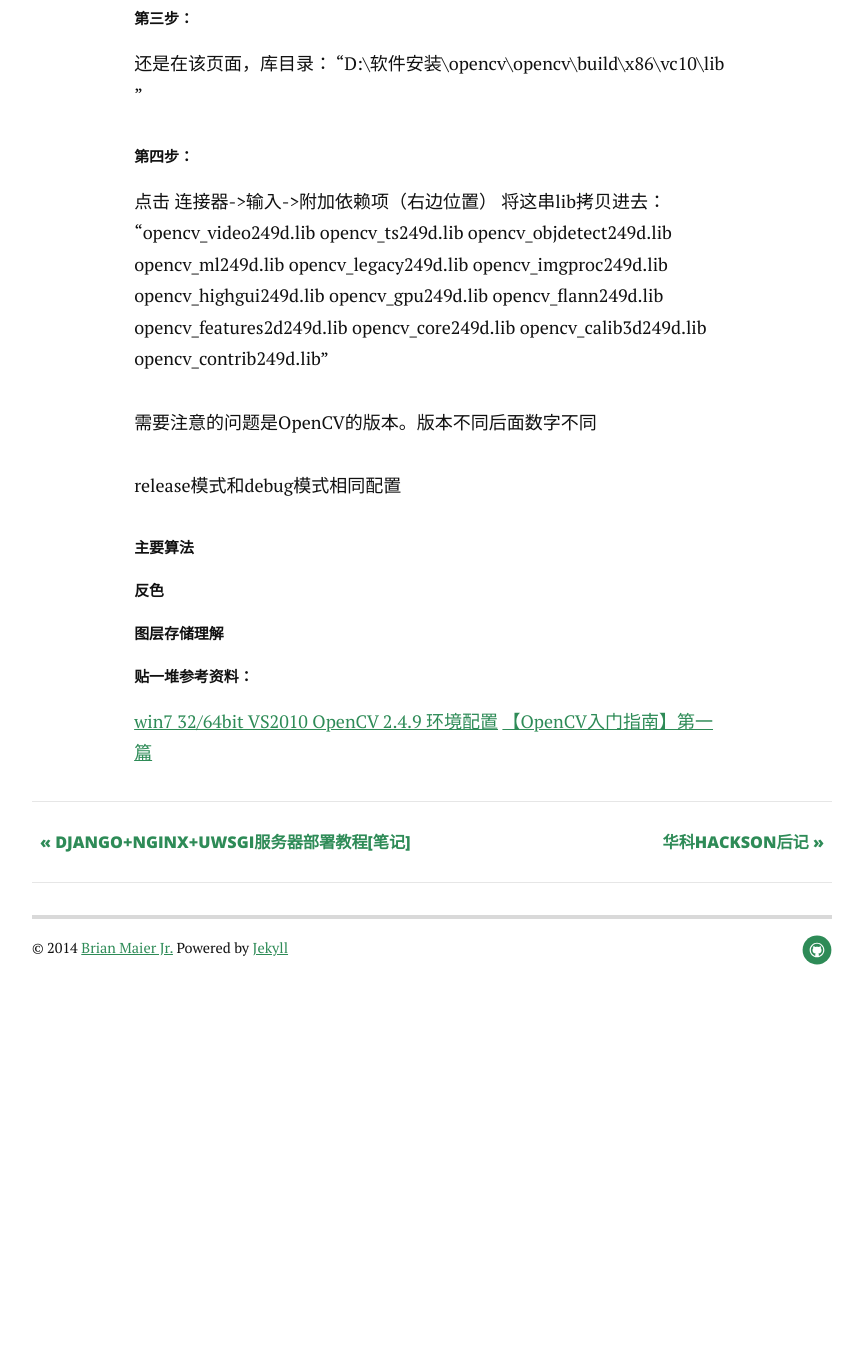
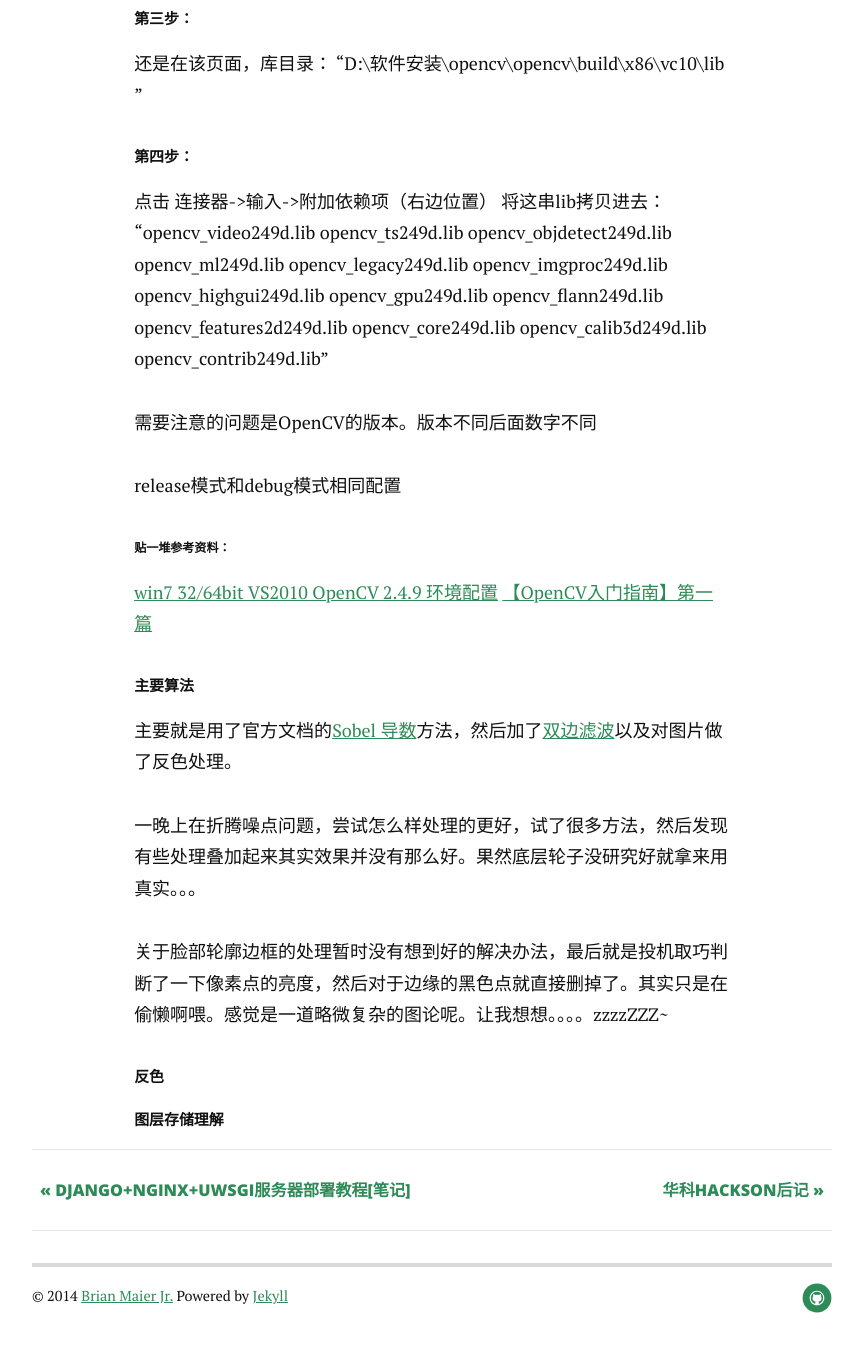
Before and after one commit to wlj459/neko-neko-coin-, a Jekyll site: the page built from _posts/2015-6-15-OpenCV.markdown, in a window 1280 px wide and 1400 px high, scrolled down 1290 px. Shown: the top 1352 px of the window, without its empty margins (208-1071 px from the left). Built offline with Jekyll 4.4.1, drawn with Linux system fonts in a browser that asks for light colours; nearby versions of some CDN libraries; Markdown is read by kramdown in place of the engine named in the settings; before the commit the page ends 2342 px from its top, so only the background shows below that.

Commit message:
Update 2015-6-15-OpenCV.markdown

```diff
--- a/_posts/2015-6-15-OpenCV.markdown
+++ b/_posts/2015-6-15-OpenCV.markdown
@@ -51,10 +51,18 @@ opencv_contrib249d.lib”
 
 release模式和debug模式相同配置
 
-#####主要算法
-#####反色
-#####图层存储理解
-
-#####贴一堆参考资料：
+######贴一堆参考资料：
 [win7 32/64bit VS2010 OpenCV 2.4.9 环境配置](http://blog.csdn.net/qingdujun/article/details/25163405)
 [【OpenCV入门指南】第一篇](http://blog.csdn.net/morewindows/article/details/8225783)
+
+
+#####主要算法
+
+主要就是用了官方文档的[Sobel 导数](http://www.opencv.org.cn/opencvdoc/2.3.2/html/doc/tutorials/imgproc/imgtrans/sobel_derivatives/sobel_derivatives.html#sobel-derivatives)方法，然后加了[双边滤波](http://www.opencv.org.cn/opencvdoc/2.3.2/html/doc/tutorials/imgproc/gausian_median_blur_bilateral_filter/gausian_median_blur_bilateral_filter.html#smoothing)以及对图片做了反色处理。
+
+一晚上在折腾噪点问题，尝试怎么样处理的更好，试了很多方法，然后发现有些处理叠加起来其实效果并没有那么好。果然底层轮子没研究好就拿来用真实。。。
+
+关于脸部轮廓边框的处理暂时没有想到好的解决办法，最后就是投机取巧判断了一下像素点的亮度，然后对于边缘的黑色点就直接删掉了。其实只是在偷懒啊喂。感觉是一道略微复杂的图论呢。让我想想。。。。zzzzZZZ~
+#####反色
+
+#####图层存储理解
```
